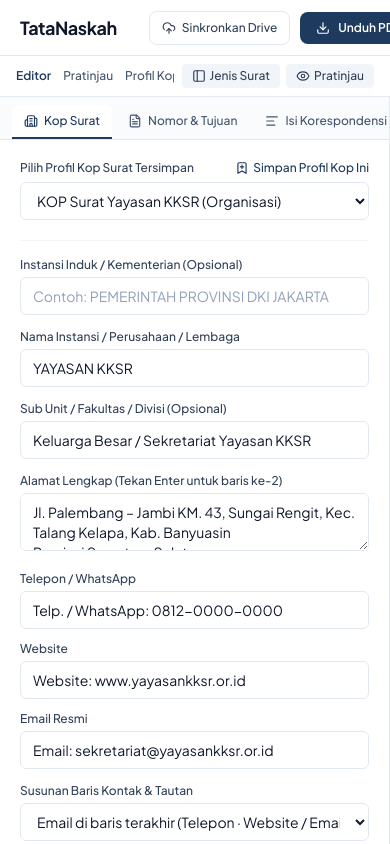
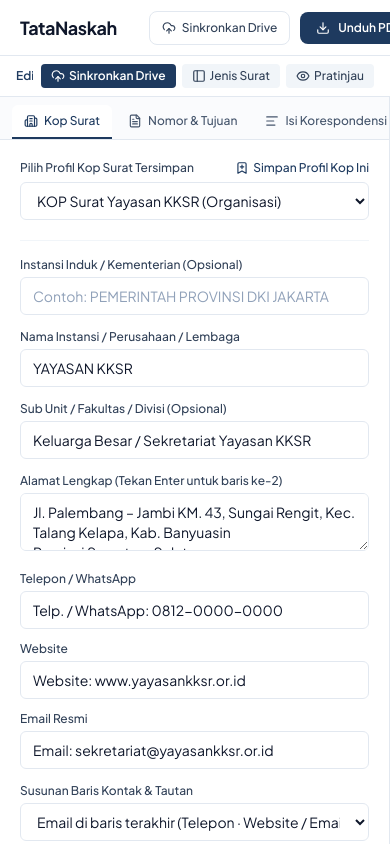
Before and after one commit to ellycomp/Tata-Naskah-Dinas, a React (Vite) app: page / in a window 390 px wide. Shown: the top 844 px of the page. Built offline with nearby package versions, Linux system fonts and the light colour scheme.

Commit message:
Restore visible Google Drive sync button on mobile

```diff
--- a/src/App.tsx
+++ b/src/App.tsx
@@ -609,6 +609,16 @@ function TataNaskahWorkspace() {
           <div className="flex items-center gap-1.5 shrink-0">
             <button
               type="button"
+              onClick={handleGoogleDriveSync}
+              disabled={isDriveSyncing}
+              title="Sinkronkan data dengan Google Drive"
+              className="inline-flex items-center gap-1 px-2.5 py-1 text-xs font-semibold text-white bg-[#1e3a5f] disabled:opacity-60 rounded cursor-pointer whitespace-nowrap"
+            >
+              <CloudUpload className="w-3.5 h-3.5" />
+              {isDriveSyncing ? 'Menyimpan...' : 'Sinkronkan Drive'}
+            </button>
+            <button
+              type="button"
               onClick={() => setShowSidebarMobile((v) => !v)}
               className="inline-flex items-center gap-1 px-2.5 py-1 text-xs font-medium text-slate-700 bg-slate-100 rounded cursor-pointer whitespace-nowrap"
             >
```
